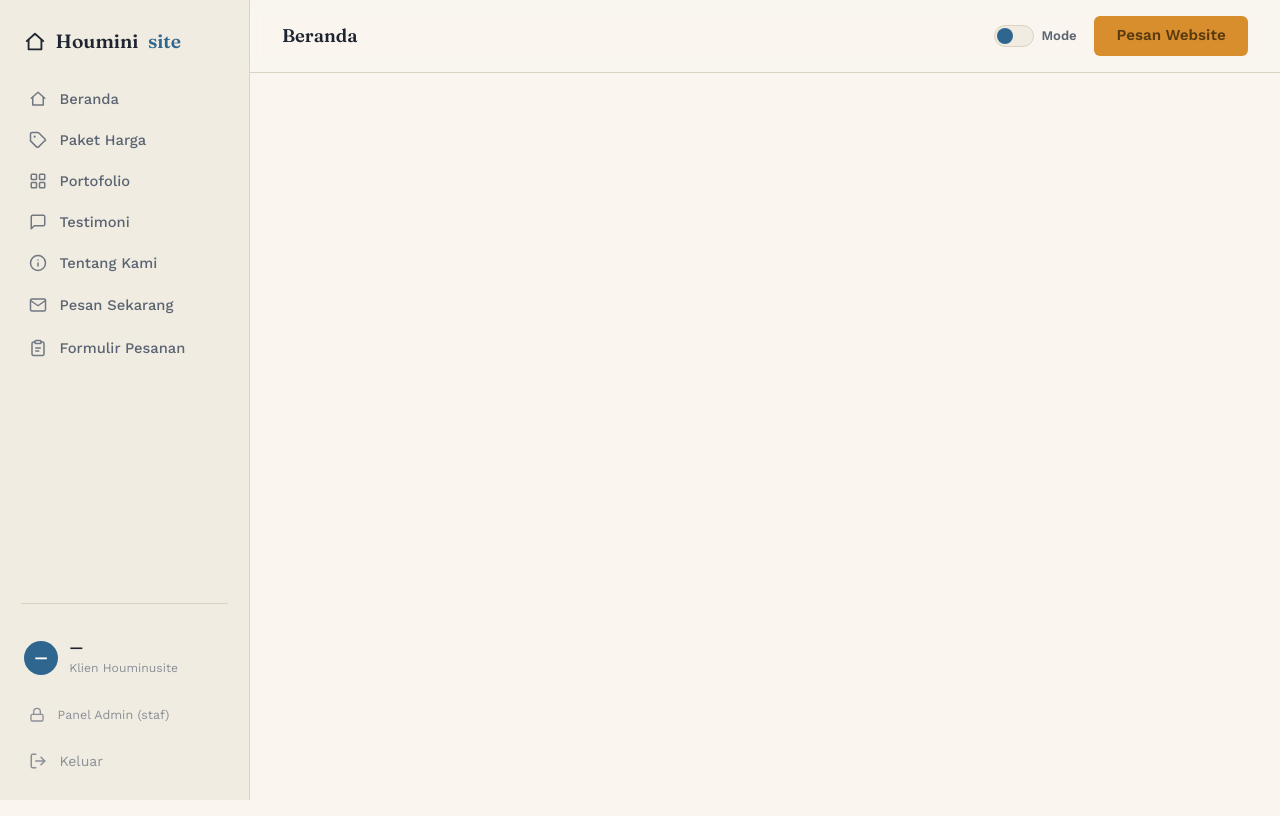
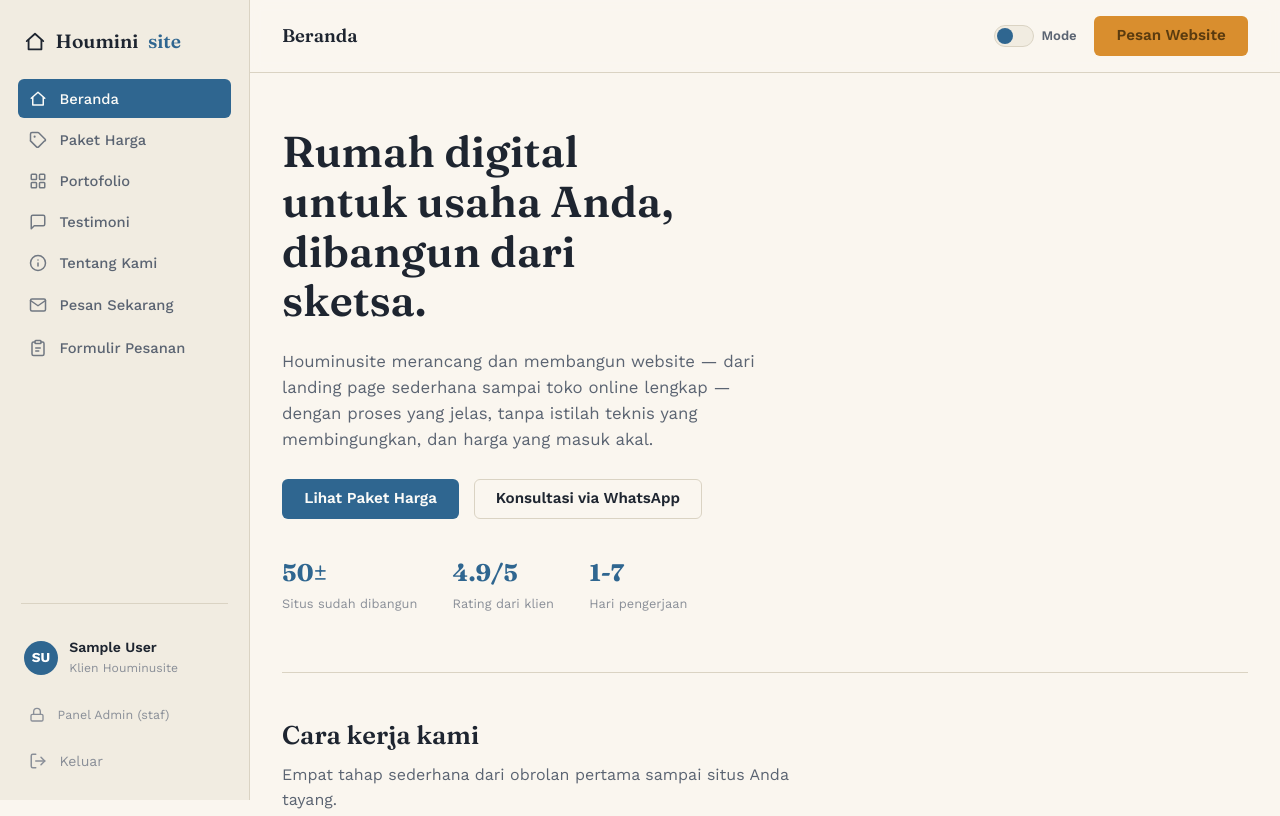
Before and after one commit to Astagana/Houminusite, a plain HTML site: page index.html in a window 1280 px wide. Shown: the top 816 px of the page. Drawn offline with nearby package versions, Linux system fonts and the light colour scheme; files that its build step writes are made by us from their sources; sample sign-in values are in the browser's storage.

Commit message:
Update index.html

```diff
--- a/index.html
+++ b/index.html
@@ -12,8 +12,8 @@
     document.documentElement.setAttribute('data-theme', t);
   })();
 </script>
-<link rel="stylesheet" href="assets/style.css">
-<link rel="stylesheet" href="assets/dashboard.css">
+<link rel="stylesheet" href="style.css">
+<link rel="stylesheet" href="dashboard.css">
 </head>
 <body>
 
@@ -380,8 +380,8 @@
   </div>
 </div>
 
-<script src="assets/theme.js"></script>
-<script src="assets/app.js"></script>
+<script src="theme.js"></script>
+<script src="app.js"></script>
 <script>
   document.getElementById('wa-hero').addEventListener('click', function(){
     window.open('https://wa.me/6282253507804?text=' + encodeURIComponent('Halo, Saya ingin membeli jasa pembuatan website'), '_blank', 'noopener');
```
